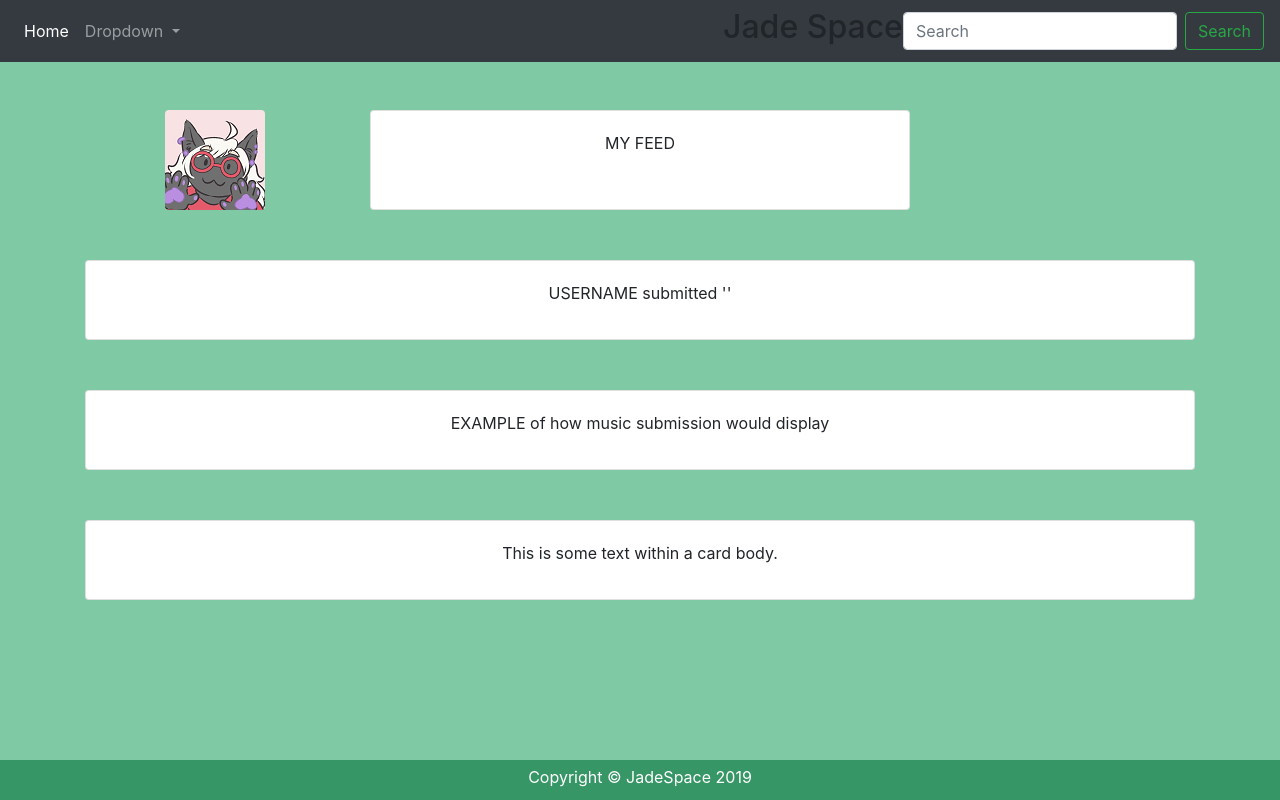
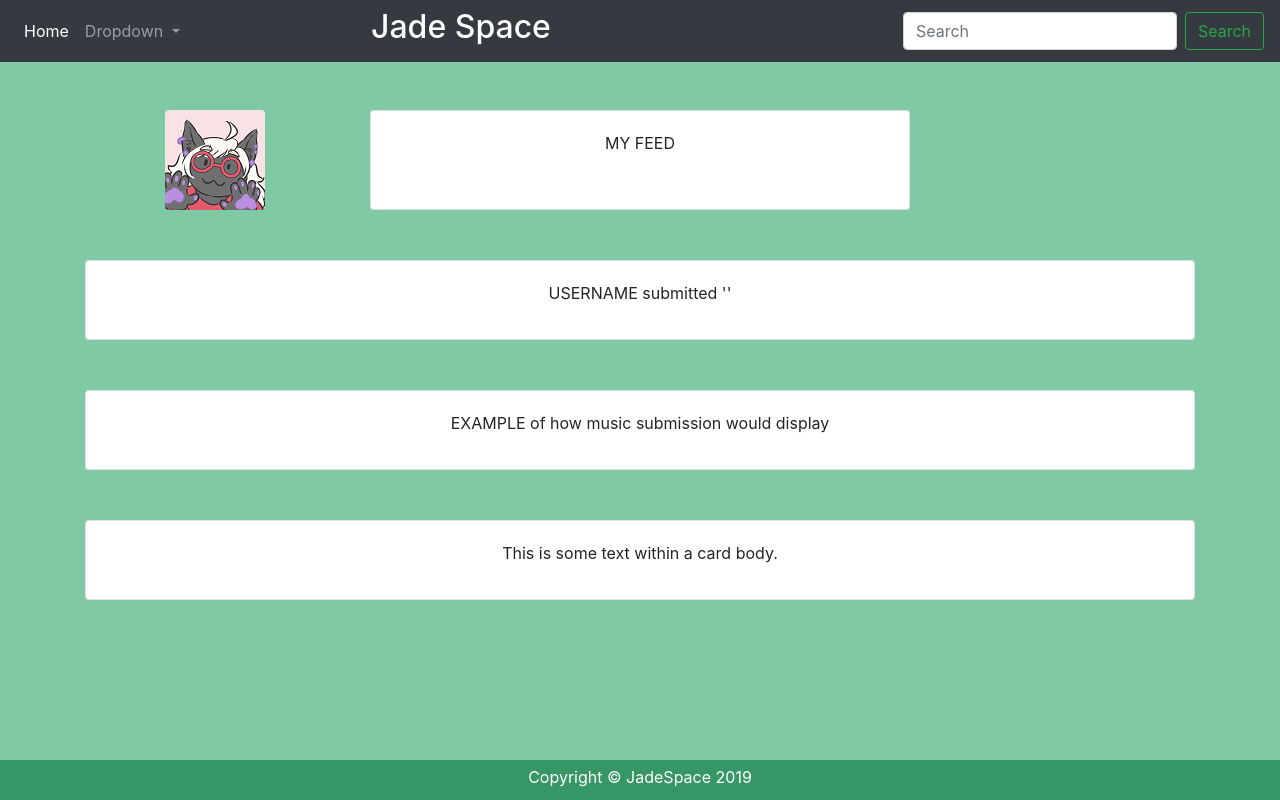
Before and after one commit to Andymendez100/Jade, a website: page user_feed.html in a window 1280 px wide. Drawn offline with nearby package versions, Linux system fonts and the light colour scheme.

Commit message:
.navbar-header centered, text changed to white.

```diff
--- a/assets/css/feed.css
+++ b/assets/css/feed.css
@@ -12,6 +12,14 @@
 
 #topRow {
   margin-top: 3em;
+}
+
+.navbar-header{
+  margin-right: 22rem;
+}
+
+#jade-logo{
+  color: white;
 }
 
 #user-av-thumb {
```
